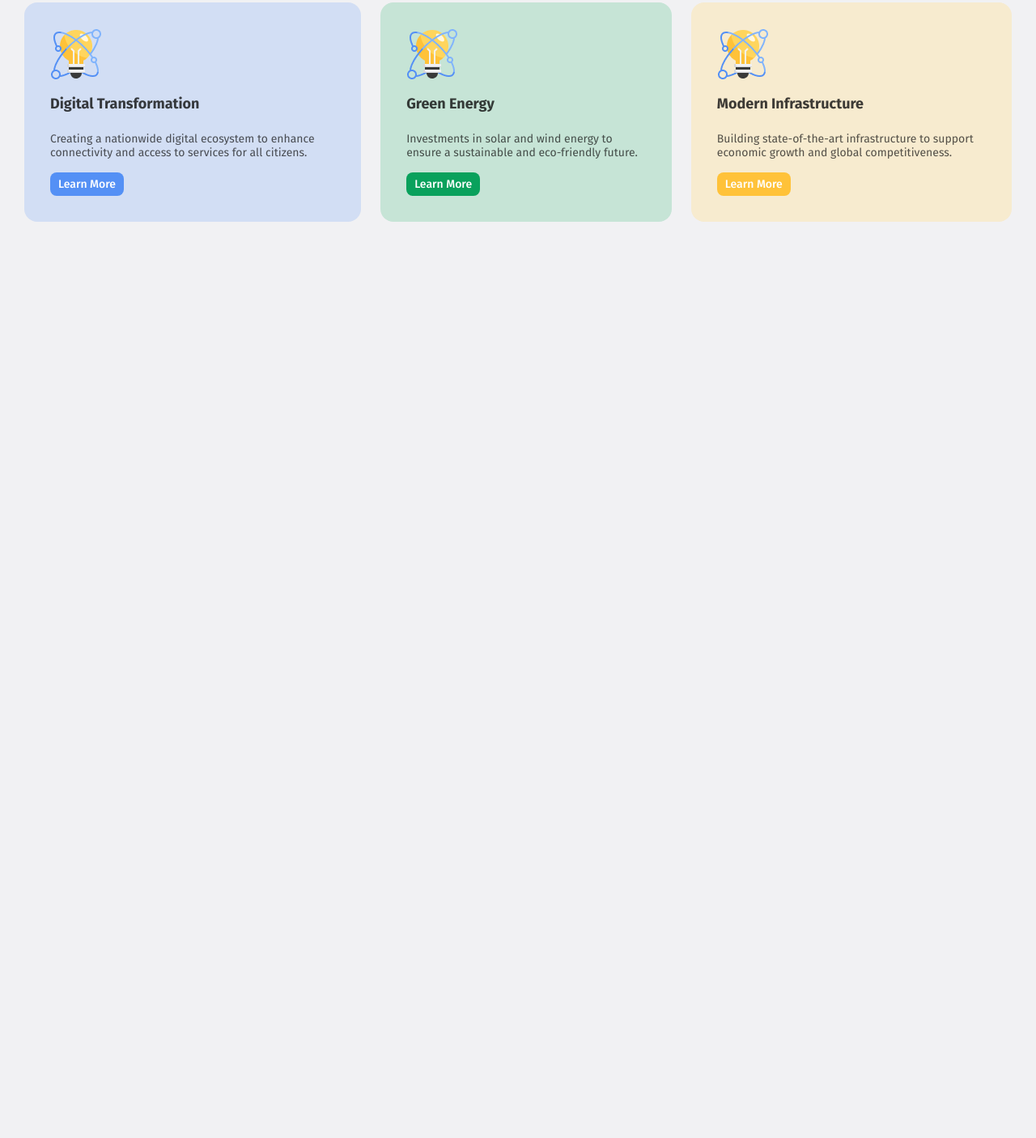
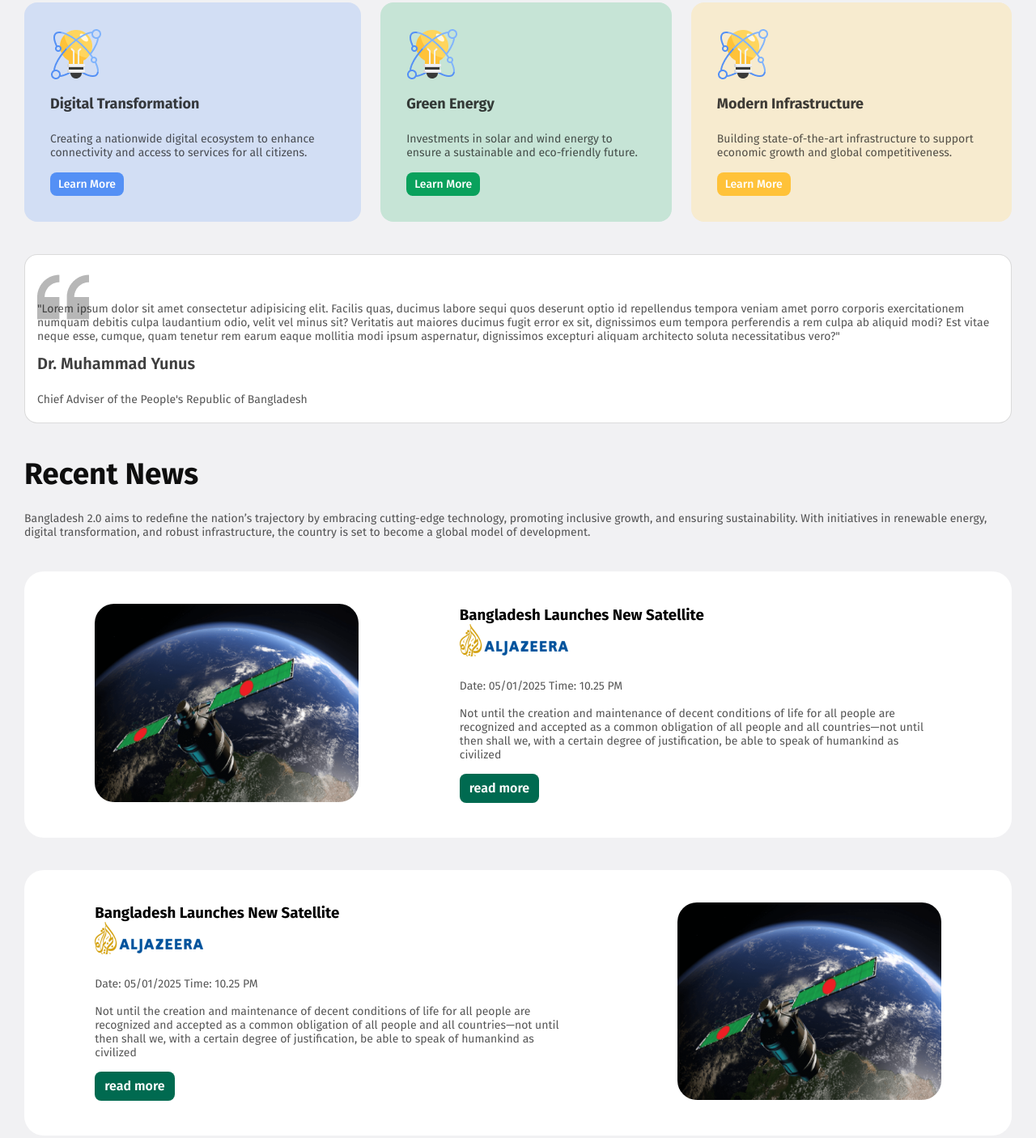
Before and after one commit to Arif1917/first-assignment, a plain HTML site: page index.html in a window 1280 px wide. Shown: the part 1058-2464 px from the top of the page at 81% size. Before the commit the page ends 1372 px from the top, so only its background shows below. Drawn offline with Linux system fonts and the light colour scheme.

Commit message:
news section added

```diff
--- a/index.html
+++ b/index.html
@@ -85,6 +85,67 @@
                 </div>
             </div>
           </section>
+
+          <section>
+            <div class="challenge-div padding">
+
+                <img src="assets/quote-bg.png" alt="">
+                <p class="common-paragraph challenge-div-paragraph"> "Lorem ipsum dolor sit amet consectetur adipisicing elit. Facilis quas, ducimus labore sequi quos deserunt optio id repellendus tempora veniam amet porro corporis exercitationem numquam debitis culpa laudantium odio, velit vel minus sit? Veritatis aut maiores ducimus fugit error ex sit, dignissimos eum tempora perferendis a rem culpa ab aliquid modi? Est vitae neque esse, cumque, quam tenetur rem earum eaque mollitia modi ipsum aspernatur, dignissimos excepturi aliquam architecto soluta necessitatibus vero?" </p>
+
+                <h4 class="challenge-subtitle">Dr. Muhammad Yunus</h4>
+                <p class="common-paragraph">Chief Adviser of the People's Republic of Bangladesh </p>
+                  </div>
+          </section>
+
+          <section>
+
+            <!-- news section one -->
+            <h2 class="common-title">Recent News</h2>
+            <p class="common-paragraph">Bangladesh 2.0 aims to redefine the nation’s trajectory by embracing cutting-edge technology, promoting inclusive growth, and ensuring sustainability. With initiatives in renewable energy, digital transformation, and robust infrastructure, the country is set to become a global model of development.</p>
+
+            <div class="news-container">
+                <div class="news-img">
+                    <img class="news-pic" src="assets/satelite.png" alt="">
+                </div>
+                <div class="new-content">
+                    <h3>Bangladesh Launches New Satellite</h3>
+                    <div>
+                        <div><img src="assets/al-jazeera.png" alt=""></div>
+
+                    </div>
+                    <p class="common-paragraph">  Date: 05/01/2025 Time: 10.25 PM <br> <br>
+                        Not until the creation and maintenance of decent conditions of life for all people are recognized and accepted as a common obligation of all people and all countries—not until then shall we, with a certain degree of justification, be able to speak of humankind as civilized
+                        </p>
+                        <button class="Common-button">read more</button>
+                </div>
+            </div>
+
+            <!-- news section two -->
+
+
+            <div class="news-container">
+
+                <div class="new-content">
+                    <h3>Bangladesh Launches New Satellite</h3>
+                    <div>
+                        <div><img src="assets/al-jazeera.png" alt=""></div>
+
+                    </div>
+                    <p class="common-paragraph">  Date: 05/01/2025 Time: 10.25 PM <br> <br>
+                        Not until the creation and maintenance of decent conditions of life for all people are recognized and accepted as a common obligation of all people and all countries—not until then shall we, with a certain degree of justification, be able to speak of humankind as civilized
+                        </p>
+                        <button class="Common-button">read more</button>
+                </div>
+
+                <div class="news-img">
+                    <img class="news-pic" src="assets/satelite.png" alt="">
+                </div>
+            </div>
+
+
+          </section>
+
+
     </main>
     <footer>
 
--- a/styles/style.css
+++ b/styles/style.css
@@ -198,3 +198,58 @@ font-weight: 700;
 text-align: left;
 margin-top: 14px;
 }
+
+/* challenge part style */
+
+.challenge-subtitle{
+    color: rgba(14, 14, 14, 0.8);
+font-family: Fira Sans;
+font-size: 20px;
+font-weight: 600;
+text-align: left;
+margin-top: 13px;
+}
+
+.challenge-div{
+box-sizing: border-box;
+border: 1px solid rgba(14, 14, 14, 0.15);
+border-radius: 16px;
+background: rgb(255, 255, 255);
+/* background: url(../assets/quote-bg.png); */
+background-repeat: no-repeat;
+}
+
+.challenge-div > img {
+    margin-bottom: -30px;
+}
+
+.challenge-div-paragraph {
+    margin-top: 0;
+}
+
+.padding{
+    padding: 20px 15px;
+}
+
+/* news content */
+
+.news-container{
+    display: flex;
+    align-items: center;
+    justify-content: space-around;
+    gap: 30px;
+    border-radius: 24px;
+    padding: 40px;
+    margin-top: 40px;
+
+background: rgb(255, 255, 255);
+}
+.news-pic{
+    border-radius: 24px;
+}
+.news-img img{
+    width: 326px;
+}
+.new-content{
+   width: 595px;
+}
```
